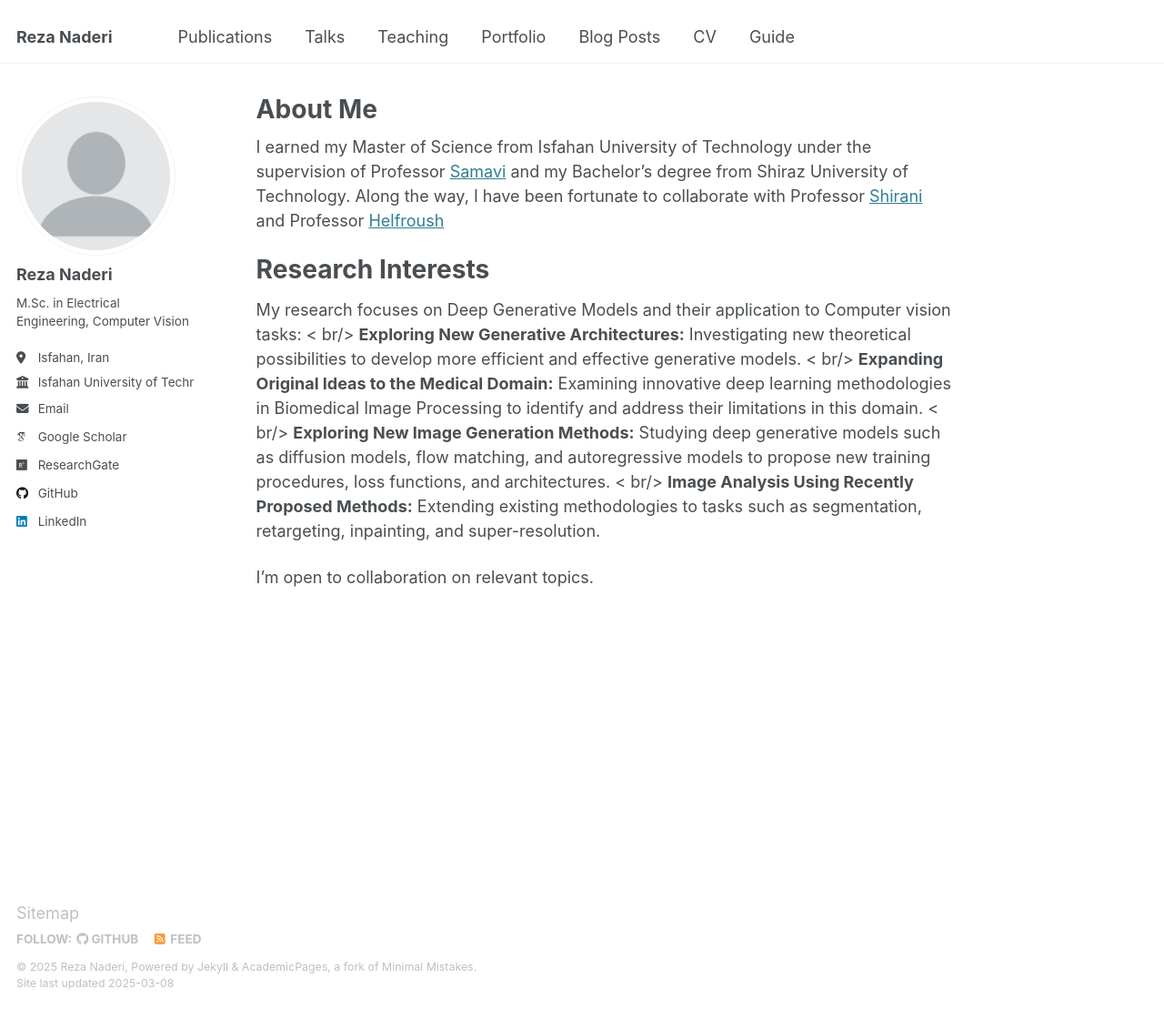
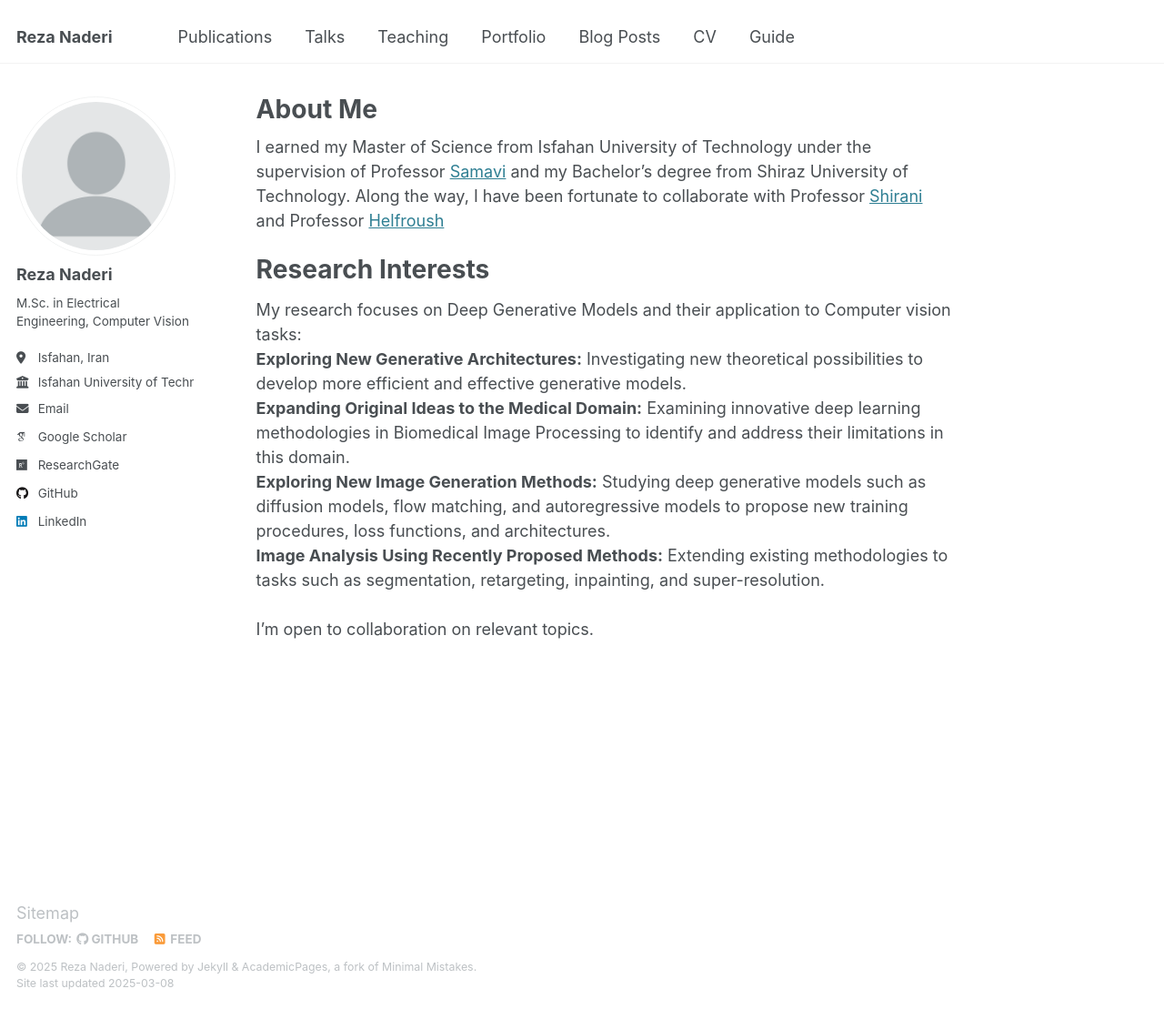
Before and after one commit to mohammadrezanaderi4/mohammadrezanaderi4.github.io, a Jekyll site: the page built from _pages/about.md, in a window 1280 px wide and 1109 px high. Shown: the whole window at 91% size. Built offline with Jekyll 4.4.1, drawn with Linux system fonts in a browser that asks for light colours; some web fonts are replaced.

Commit message:
Update about.md

```diff
--- a/_pages/about.md
+++ b/_pages/about.md
@@ -12,9 +12,9 @@ I earned my Master of Science from Isfahan University of Technology under the su
 Research Interests
 ======
 My research focuses on Deep Generative Models and their application to Computer vision tasks:
-< br/> **Exploring New Generative Architectures:** Investigating new theoretical possibilities to develop more efficient and effective generative models.
-< br/> **Expanding Original Ideas to the Medical Domain:** Examining innovative deep learning methodologies in Biomedical Image Processing to identify and address their limitations in this domain.
-< br/> **Exploring New Image Generation Methods:** Studying deep generative models such as diffusion models, flow matching, and autoregressive models to propose new training procedures, loss functions, and architectures.
-< br/> **Image Analysis Using Recently Proposed Methods:** Extending existing methodologies to tasks such as segmentation, retargeting, inpainting, and super-resolution.
-
-I’m open to collaboration on relevant topics.
+<br> **Exploring New Generative Architectures:** Investigating new theoretical possibilities to develop more efficient and effective generative models.
+<br> **Expanding Original Ideas to the Medical Domain:** Examining innovative deep learning methodologies in Biomedical Image Processing to identify and address their limitations in this domain.
+<br> **Exploring New Image Generation Methods:** Studying deep generative models such as diffusion models, flow matching, and autoregressive models to propose new training procedures, loss functions, and architectures.
+<br> **Image Analysis Using Recently Proposed Methods:** Extending existing methodologies to tasks such as segmentation, retargeting, inpainting, and super-resolution.
+<br>
+<br>I’m open to collaboration on relevant topics.
```
